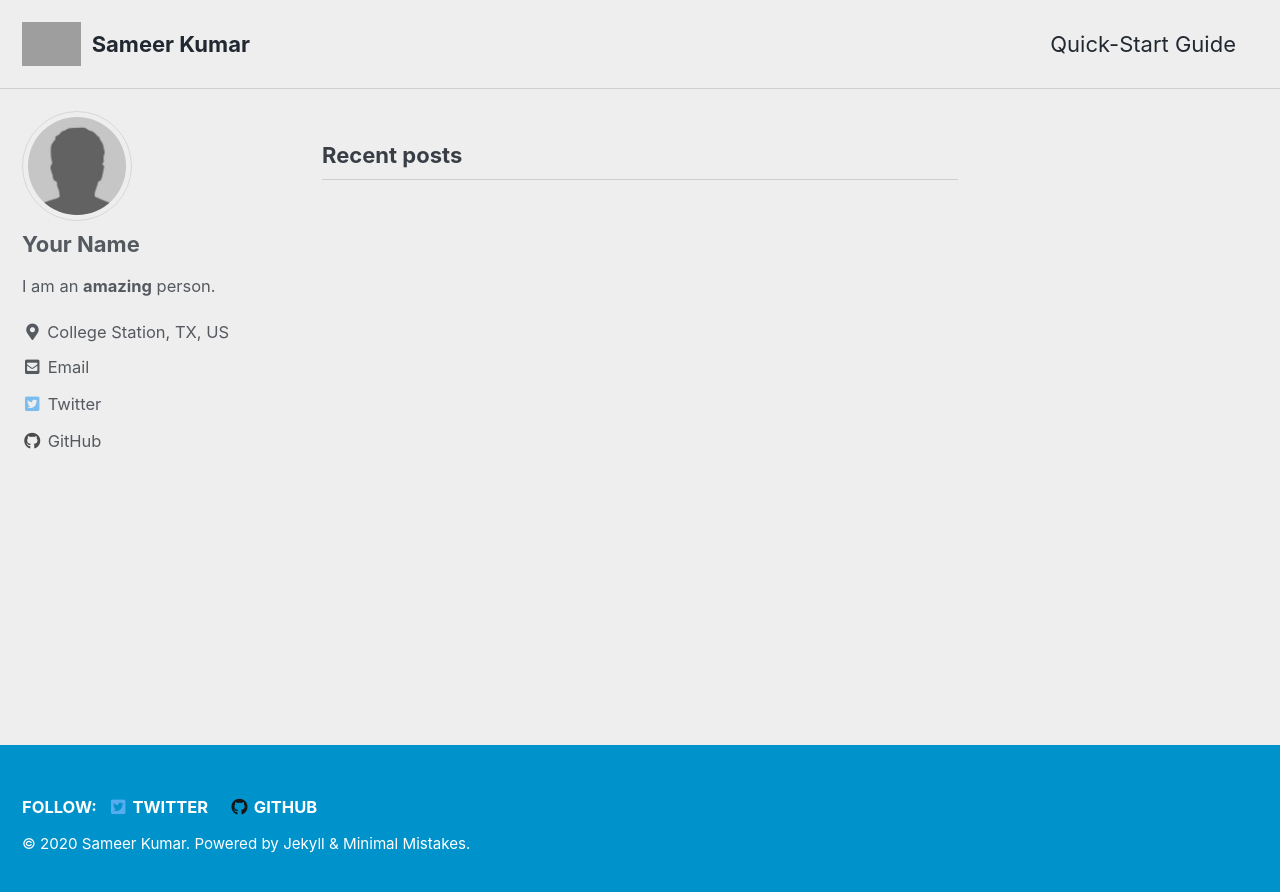
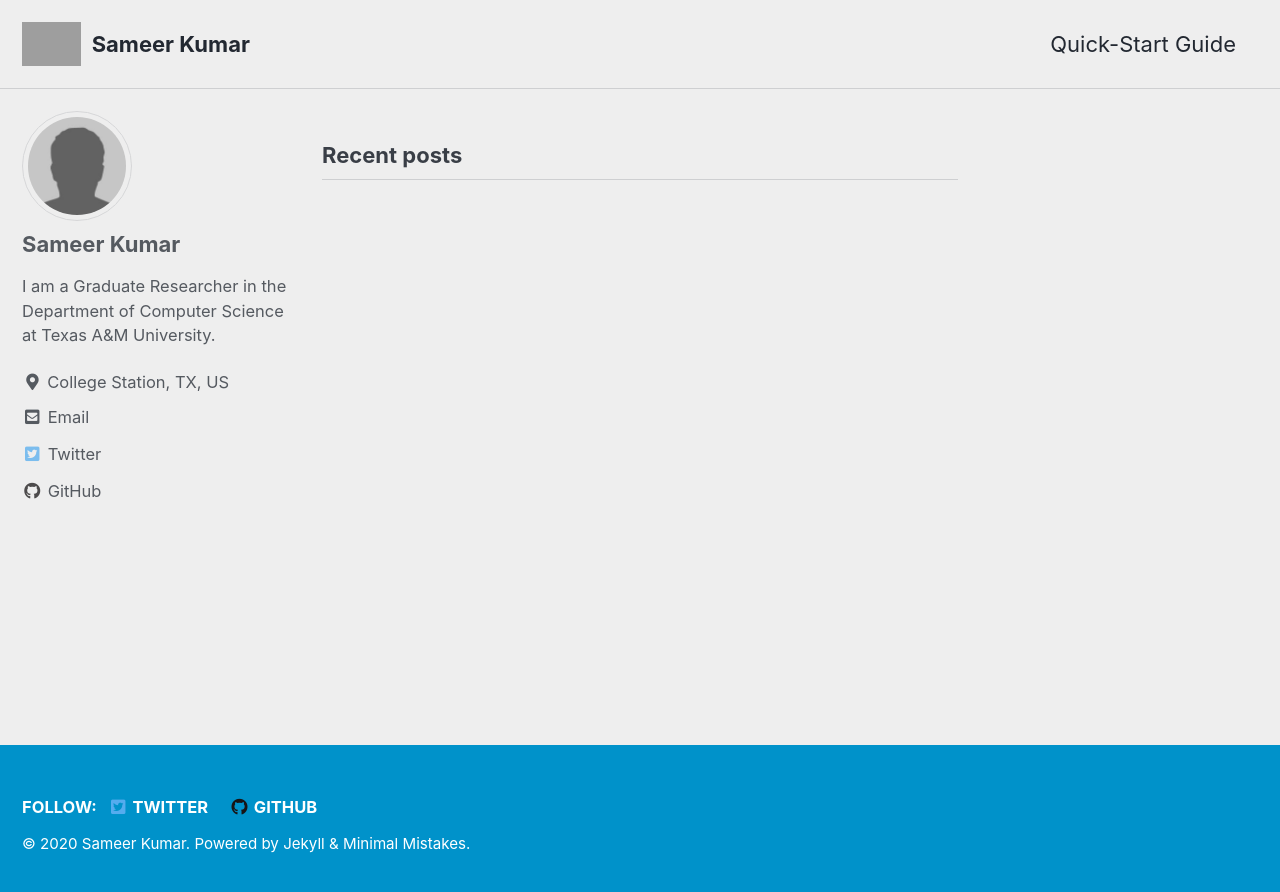
Before and after one commit to bvsk35/bvsk35.github.io, a Jekyll site: the page built from index.html, in a window 1280 px wide. Shown: the top 892 px of the page. Built offline with Jekyll 4.4.1, drawn with Linux system fonts in a browser that asks for light colours; cached includes are drawn as plain includes; the list of posts is cut into pages by our own code; grey boxes are pictures that could not be loaded.

Commit message:
Update _config.yml

```diff
--- a/_config.yml
+++ b/_config.yml
@@ -93,9 +93,9 @@ analytics:
 
 # Site Author
 author:
-  name             : "Your Name"
+  name             : "Sameer Kumar"
   avatar           : "/assets/images/bio-photo.jpg" # path of avatar image, e.g. "/assets/images/bio-photo.jpg"
-  bio              : "I am an **amazing** person."
+  bio              : "I am a Graduate Researcher in the Department of Computer Science at Texas A&M University."
   location         : "College Station, TX, US"
   email            :
   links:
```
